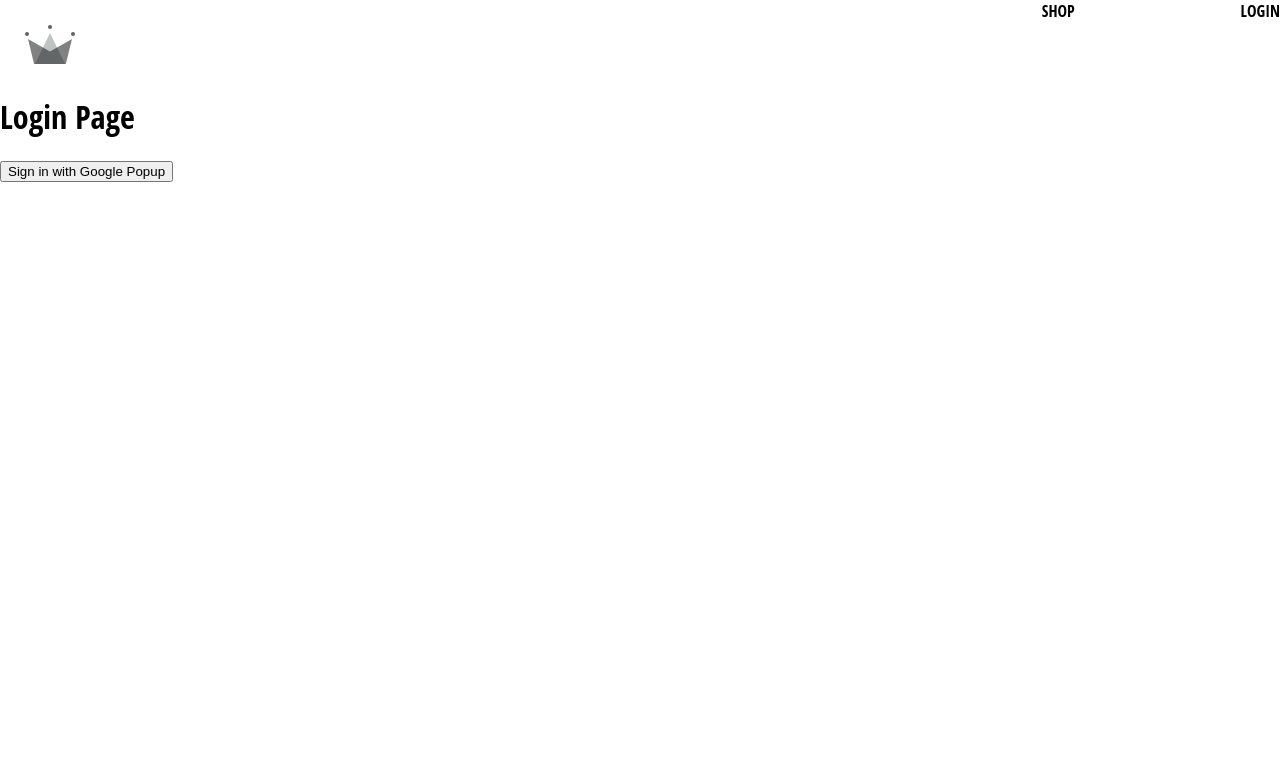
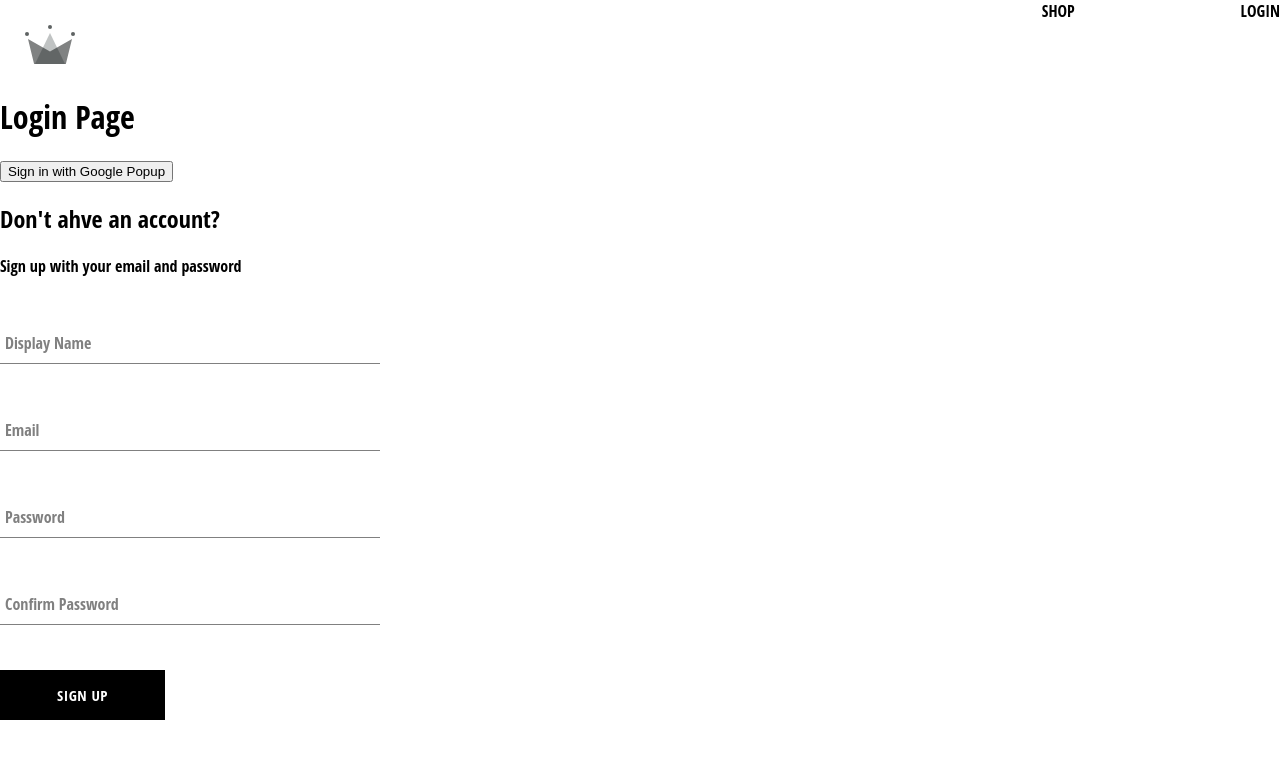
Before and after one commit to LuwamTesfamariam/crown-clothing-with-react, a React (Create React App) app: page /login in a window 1280 px wide. Shown: the top 758 px of the page. Built offline with nearby package versions, Linux system fonts and the light colour scheme.

Commit message:
signUpPage added

```diff
--- /dev/null
+++ b/src/components/button/button.jsx
@@ -0,0 +1,14 @@
+import '../button/button.styles.scss';
+
+const buttonTypes = {
+    google: 'google-sign-in',
+    inverted: 'inverted',
+}
+
+const Button = ({children, buttonType, ...otherProps}) => {
+    return(
+        <button className={`button-container ${buttonTypes[buttonType]}`} {...otherProps}>{children}</button>
+    )
+}
+
+export default Button;
--- /dev/null
+++ b/src/components/button/button.styles.scss
@@ -0,0 +1,46 @@
+.button-container {
+    min-width: 165px;
+    width: auto;
+    height: 50px;
+    letter-spacing: 0.5px;
+    line-height: 50px;
+    padding: 0 35px 0 35px;
+    font-size: 15px;
+    background-color: black;
+    color: white;
+    text-transform: uppercase;
+    font-family: 'Open Sans Condensed';
+    font-weight: bolder;
+    border: none;
+    cursor: pointer;
+    display: flex;
+    justify-content: center;
+
+    &:hover {
+      background-color: white;
+      color: black;
+      border: 1px solid black;
+    }
+
+    &.google-sign-in {
+      background-color: #4285f4;
+      color: white;
+
+      &:hover {
+        background-color: #357ae8;
+        border: none;
+      }
+    }
+
+    &.inverted {
+      background-color: white;
+      color: black;
+      border: 1px solid black;
+
+      &:hover {
+        background-color: black;
+        color: white;
+        border: none;
+      }
+    }
+  }
--- /dev/null
+++ b/src/components/form-input/form-input.jsx
@@ -0,0 +1,17 @@
+import '../form-input/form-input.style.scss';
+
+const FormInput = ({ label, ...otherProps }) => {
+    return (
+        <div className='group'>
+            <input className='form-input' {...otherProps} />
+            {label && (
+                <label
+                    className={`${otherProps.value.length ? 'shrink' : ''} form-input-label`}>
+                    {label}
+                </label>
+            )}
+        </div>
+    )
+}
+
+export default FormInput;
--- /dev/null
+++ b/src/components/form-input/form-input.style.scss
@@ -0,0 +1,54 @@
+$sub-color: grey;
+$main-color: black;
+
+@mixin shrinkLabel {
+  top: -14px;
+  font-size: 12px;
+  color: $main-color;
+}
+
+.group {
+  position: relative;
+  margin: 45px 0;
+
+  .form-input {
+    background: none;
+    background-color: white;
+    color: $sub-color;
+    font-size: 18px;
+    padding: 10px 10px 10px 5px;
+    display: block;
+    width: 100%;
+    border: none;
+    border-radius: 0;
+    border-bottom: 1px solid $sub-color;
+    margin: 25px 0;
+
+    &:focus {
+      outline: none;
+    }
+
+    &:focus ~ .form-input-label {
+      @include shrinkLabel();
+    }
+  }
+
+  input[type='password'] {
+    letter-spacing: 0.3em;
+  }
+
+  .form-input-label {
+    color: $sub-color;
+    font-size: 16px;
+    font-weight: normal;
+    position: absolute;
+    pointer-events: none;
+    left: 5px;
+    top: 10px;
+    transition: 300ms ease all;
+
+    &.shrink {
+      @include shrinkLabel();
+    }
+  }
+}
--- a/src/components/routes/login/login.jsx
+++ b/src/components/routes/login/login.jsx
@@ -1,16 +1,30 @@
-import { signInWithGooglePopup, createUserDocumentFromAuth } from '../../../util/firebase/firebase.utils'
+import { signInWithGooglePopup, createUserDocumentFromAuth, signInWithGoogleRedirect, auth } from '../../../util/firebase/firebase.utils';
+import { useEffect } from 'react';
+import { getRedirectResult } from 'firebase/auth';
+import SignUpForm from '../../sign-up-form/sign-up';
 
 const Login = () => {
+
+    // useEffect(async () => {
+    //     const response = await getRedirectResult(auth);
+    //     console.log(response);
+    // }, [])
+
     const logGoogleUser = async () => {
-        const {user} = await signInWithGooglePopup();
+        const { user } = await signInWithGooglePopup();
         const userDocRef = await createUserDocumentFromAuth(user);
     }
+
     return (
         <div>
             <h1>Login Page</h1>
             <button onClick={logGoogleUser}>
                 Sign in with Google Popup
             </button>
+            <SignUpForm />
+            {/* <button onClick={signInWithGoogleRedirect}>
+                Sign in with Google Redirect
+            </button> */}
         </div>
     )
 }
--- /dev/null
+++ b/src/components/sign-up-form/sign-up-form.style.scss
@@ -0,0 +1,9 @@
+.sign-up-container {
+    display: flex;
+    flex-direction: column;
+    width: 380px;
+}
+
+.h2{
+    margin: 10px 0;
+}
--- /dev/null
+++ b/src/components/sign-up-form/sign-up.jsx
@@ -0,0 +1,64 @@
+import { useState } from "react";
+import { createAuthuserWithEmailAndPassword, createUserDocumentFromAuth } from "../../util/firebase/firebase.utils";
+import FormInput from "../form-input/form-input";
+import '../sign-up-form/sign-up-form.style.scss';
+import Button from "../button/button";
+
+const defaultFormFilleds = {
+    displayName: '',
+    email: '',
+    password: '',
+    confirmPassword: ''
+}
+const SignUpForm = () => {
+    const [formFields, setFormFields] = useState(defaultFormFilleds);
+    const { displayName, email, password, confirmPassword } = formFields;
+
+    console.log(formFields);
+
+    const resetFormFields = () => {
+        setFormFields(defaultFormFilleds);
+    }
+
+    const handleSubmit = async (event) => {
+        event.preventDefault();
+
+        if (password !== confirmPassword) {
+            alert("password does not match");
+            return;
+        }
+
+        try {
+            const {user} = await createAuthuserWithEmailAndPassword(email, password);
+            await createUserDocumentFromAuth(user, {displayName});
+            resetFormFields();
+            alert('User successfully created');
+        }
+        catch (error) {
+            if(error.code == 'auth/email-already-in-use'){
+                alert("Cannot create user, email already in use");
+            }
+            console.log("error creation encountered an error", error.message);
+        }
+    };
+
+    const handleChange = (event) => {
+        const { name, value } = event.target;
+        setFormFields({ ...formFields, [name]: value });
+    };
+
+    return (
+        <div className="sign-up-container">
+            <h2>Don't ahve an account?</h2>
+            <span>Sign up with your email and password</span>
+            <form onSubmit={handleSubmit}>
+                <FormInput label="Display Name" type="text" required onChange={handleChange} name="displayName" value={displayName} />
+                <FormInput label="Email" type="email" required onChange={handleChange} name="email" value={email} />
+                <FormInput label="Password" type="password" required onChange={handleChange} name="password" value={password} />
+                <FormInput label="Confirm Password" type="password" required onChange={handleChange} name="confirmPassword" value={confirmPassword} />
+                <Button type="submit">Sign up</Button>
+            </form>
+        </div>
+    )
+}
+export default SignUpForm;
--- a/src/util/firebase/firebase.utils.js
+++ b/src/util/firebase/firebase.utils.js
@@ -1,5 +1,5 @@
 import { initializeApp } from 'firebase/app';
-import { getAuth, signInWithPopup, signInWithRedirect, GoogleAuthProvider } from 'firebase/auth';
+import { getAuth, signInWithPopup, signInWithRedirect, GoogleAuthProvider, createUserWithEmailAndPassword } from 'firebase/auth';
 import { getFirestore, doc, getDoc, setDoc } from 'firebase/firestore'
 
 const firebaseConfig = {
@@ -21,10 +21,13 @@
 
 export const auth = getAuth();
 export const signInWithGooglePopup = () => signInWithPopup(auth, provider);
+export const signInWithGoogleRedirect = () => signInWithRedirect(auth, provider);
 
 export const db = getFirestore();
 
-export const createUserDocumentFromAuth = async (userAuth) => {
+export const createUserDocumentFromAuth = async (userAuth, additionalInfo = {}) => {
+    if (!userAuth) return;
+
     const userDocRef = doc(db, 'users', userAuth.uid);
     const userSnapshot = await getDoc(userDocRef);
 
@@ -32,9 +35,9 @@
         const { displayName, email } = userAuth;
         const createdAt = new Date;
         try {
-            await setDoc(userDocRef, { displayName, email, createdAt });
+            await setDoc(userDocRef, { displayName, email, createdAt, ...additionalInfo, });
         }
-        catch(error) {
+        catch (error) {
             console.log('error creating the user', error.message);
         }
     }
@@ -43,3 +46,10 @@
 
 
 };
+
+export const createAuthuserWithEmailAndPassword = async (email, password) => {
+
+    if (!email || !password) return;
+
+    return await createUserWithEmailAndPassword(auth, email, password);
+}
```
